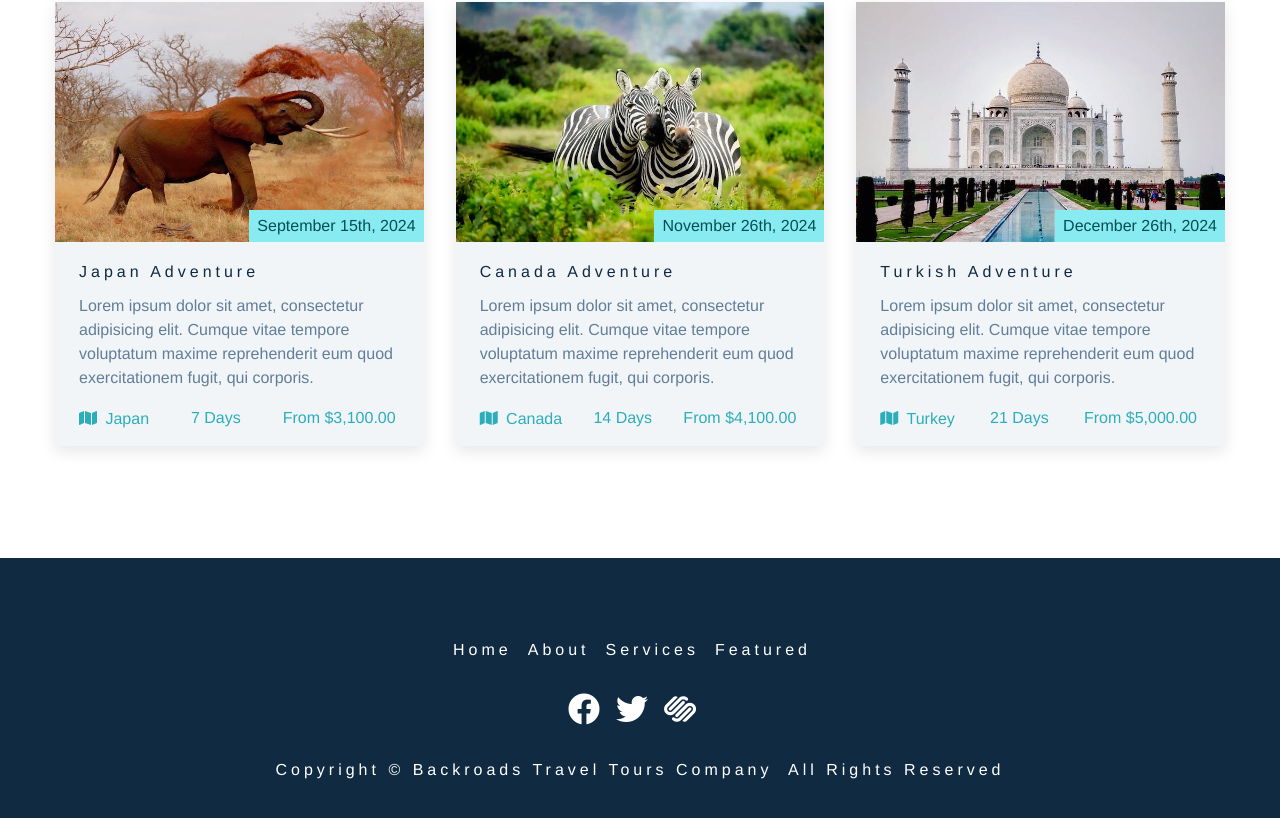
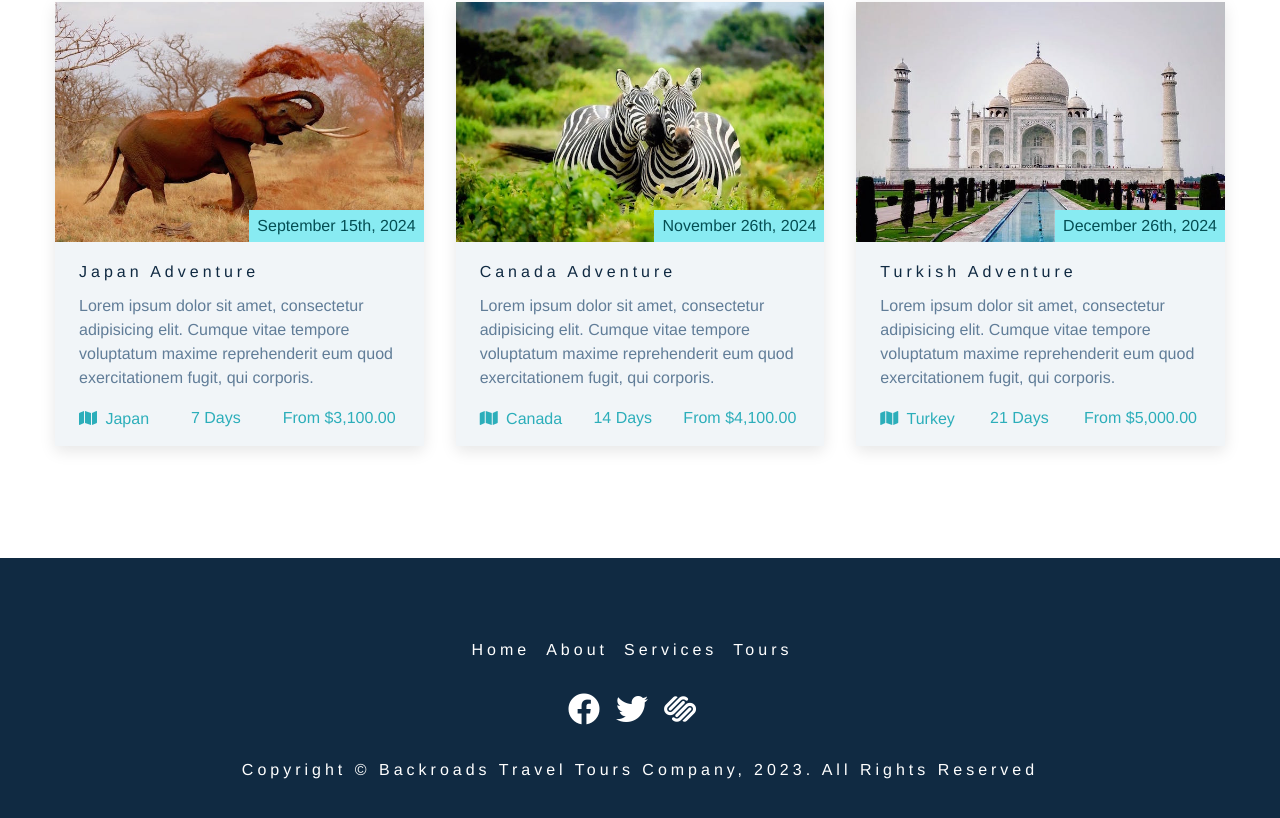
Before and after one commit to locaulker/backroads-app, a React (Create React App) app: page / in a window 1280 px wide. Shown: the part 2537-3355 px from the top of the page. Built offline with nearby package versions, Linux system fonts and the light colour scheme.

Commit message:
backroads app completed

```diff
--- a/src/components/Footer.js
+++ b/src/components/Footer.js
@@ -1,65 +1,41 @@
 import React from "react"
+import { pageLinks, socialLinks } from "../data"
 
 const Footer = () => {
   return (
     <footer className="section footer">
       <ul className="footer-links">
-        <li>
-          <a href="#home" className="footer-link">
-            home
+        {pageLinks.map(link => {
+          const { id, href, text } = link
+          return (
+            <li key={id}>
+              <a href={href} className="footer-link">
+                {text}
               </a>
             </li>
-        <li>
-          <a href="#about" className="footer-link">
-            about
-          </a>
-        </li>
-        <li>
-          <a href="#services" className="footer-link">
-            services
-          </a>
-        </li>
-        <li>
-          <a href="#featured" className="footer-link">
-            featured
-          </a>
-        </li>
+          )
+        })}
       </ul>
       <ul className="footer-icons">
-        <li>
+        {socialLinks.map(link => {
+          const { id, url, icon } = link
+          return (
+            <li key={id}>
               <a
-            href="https://www.twitter.com"
+                href={url}
                 target="_blank"
                 rel="noreferrer"
                 className="footer-icon"
               >
-            <i className="fab fa-facebook"></i>
+                <i className={icon}></i>
               </a>
             </li>
-        <li>
-          <a
-            href="https://www.twitter.com"
-            target="_blank"
-            rel="noreferrer"
-            className="footer-icon"
-          >
-            <i className="fab fa-twitter"></i>
-          </a>
-        </li>
-        <li>
-          <a
-            href="https://www.twitter.com"
-            target="_blank"
-            rel="noreferrer"
-            className="footer-icon"
-          >
-            <i className="fab fa-squarespace"></i>
-          </a>
-        </li>
+          )
+        })}
       </ul>
       <p className="copyright">
-        copyright &copy; Backroads travel tours company
-        <span id="date"></span> all rights reserved
+        copyright &copy; Backroads travel tours company,
+        <span id="date">{new Date().getFullYear()}</span>. all rights reserved
       </p>
     </footer>
   )
```
Lines whose indentation alone changed are shown as unchanged.
